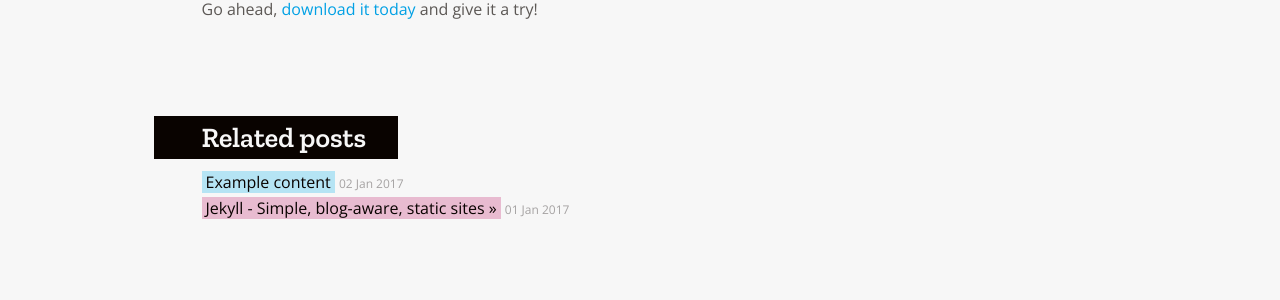
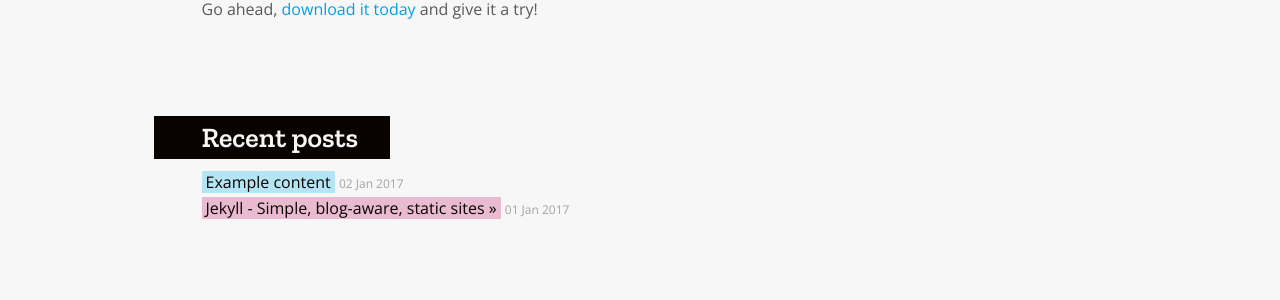
Before and after one commit to blvdgroup/roundabout, a Jekyll site: the page built from _posts/2017-01-03-welcome-to-roundabout.md, in a window 1280 px wide. Shown: the part 457-757 px from the top of the page. Built offline with Jekyll 4.4.1, drawn with Linux system fonts in a browser that asks for light colours.

Commit message:
:beetle: 'Related posts' -> 'Recent posts'
Since `site.related_posts` on Jekyll is basically just recent posts, I
think we should reflect it better.

```diff
--- a/_layouts/post.html
+++ b/_layouts/post.html
@@ -31,7 +31,7 @@
 
 {% if site.related_posts != empty %}
 <aside class="widget related">
-  <h3 class="widget-title">Related posts</h3>
+  <h3 class="widget-title">Recent posts</h3>
   <ul class="related-posts">
     {% for post in site.related_posts limit:3 %}
       <li>
```
